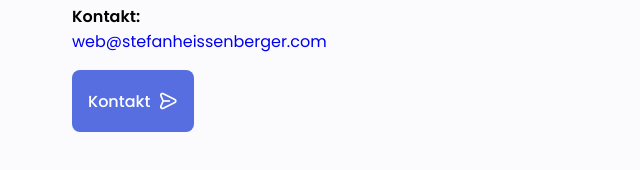
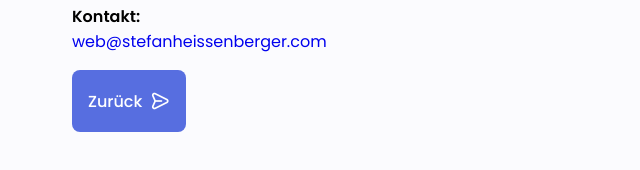
Before and after one commit to stefanheissenberger/website, a plain HTML site: page impressum.html in a window 1280 px wide. Shown: the part 558-728 px from the top of the page, 0-640 px from the left. Drawn offline with nearby package versions, Linux system fonts and the light colour scheme.

Commit message:
zurück Knopf Impressum

```diff
--- a/impressum.html
+++ b/impressum.html
@@ -80,7 +80,7 @@
                         </p>
 
                     <a href="https://stefanheissenberger.com/#contact" class="button button--flex">
-                        Kontakt<i class="uil uil-message button_icon"></i>
+                        Zurück<i class="uil uil-message button_icon"></i>
                     </a>
                 </div>
             </div>
```
